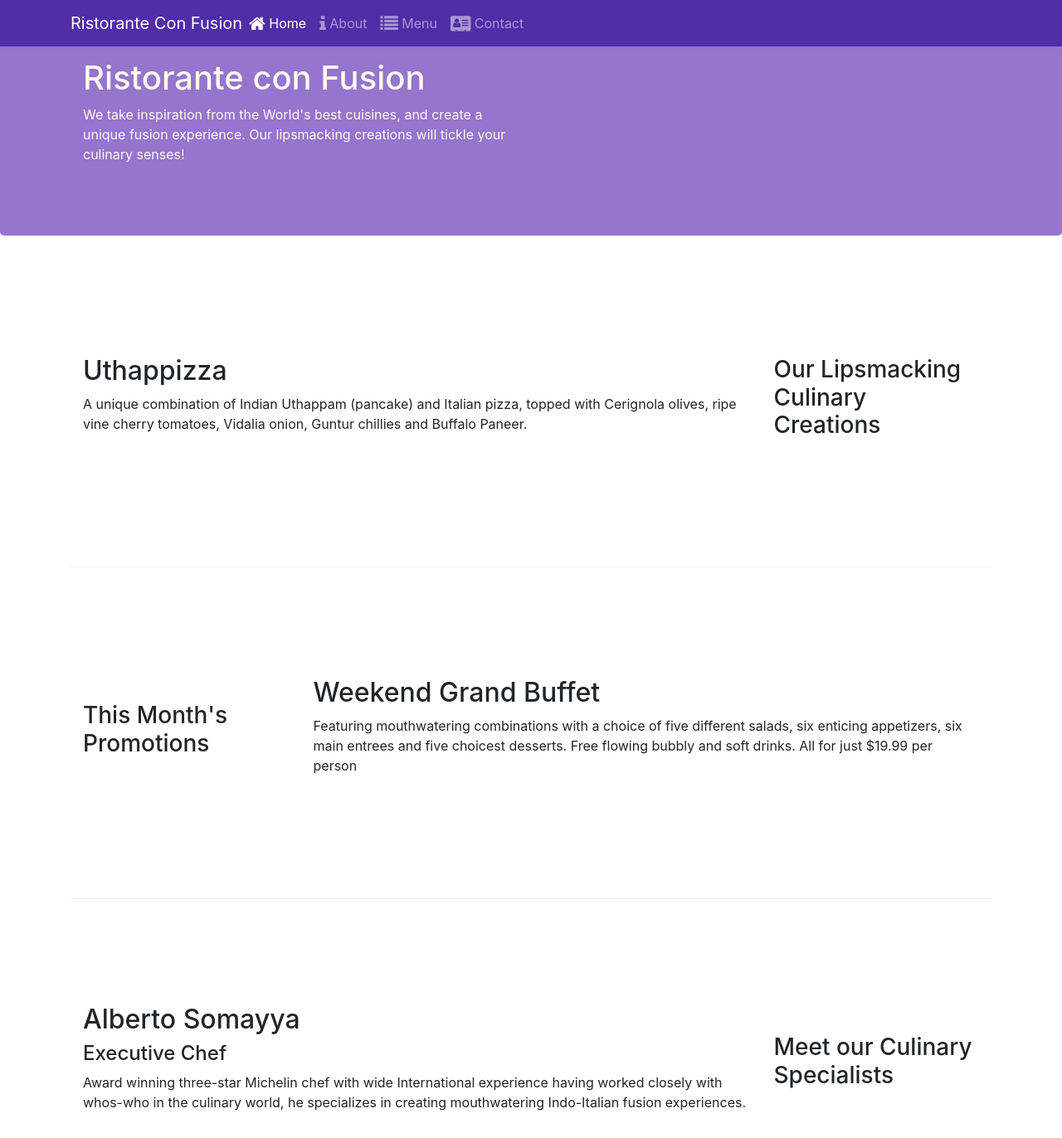
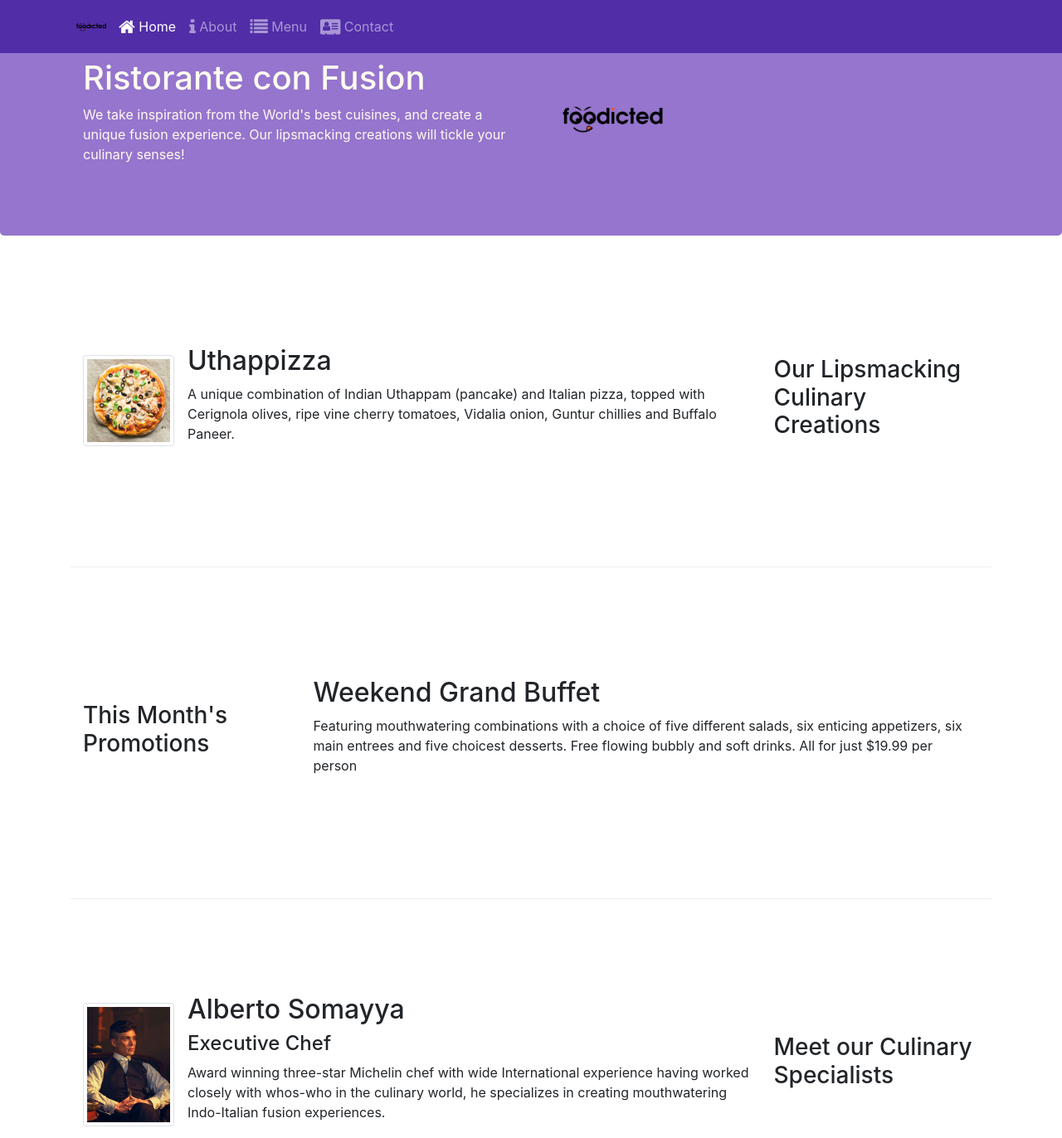
Before and after one commit to abdullahmajid5/Restaurant-Website-using-Bootstrap, a website: page index.html in a window 1280 px wide. Shown: the top 1372 px of the page at 83% size. Drawn offline with nearby package versions, Linux system fonts and the light colour scheme.

Commit message:
img and media object added

```diff
--- a/index.html
+++ b/index.html
@@ -21,7 +21,7 @@
           <button class="navbar-toggler" type="button" data-toggle="collapse" data-target="#Navbar">
               <span class="navbar-toggler-icon"></span>
           </button>
-          <a class="navbar-brand mr-auto" href="#">Ristorante Con Fusion</a>
+          <a class="navbar-brand mr-auto" href="#"><img src="img/foodlogo.png" width="50"></a>
             <div class="collapse navbar-collapse" id="Navbar">
                <ul class="navbar-nav mr-auto">
                   <li class="nav-item active"><a class="nav-link" href="#"><span class="fa fa-home fa-lg"></span> Home</a></li>
@@ -39,7 +39,8 @@
                     <h1>Ristorante con Fusion</h1>
                     <p>We take inspiration from the World's best cuisines, and create a unique fusion experience. Our lipsmacking creations will tickle your culinary senses!</p>
                 </div>
-                <div class="col-12 col-sm">
+                <div class="col-12 col-sm align-self-center">
+                    <img src="img/foodlogo.png" class="img-fluid" width="167">
                 </div>
             </div>
         </div>
@@ -51,8 +52,15 @@
                 <h3>Our Lipsmacking Culinary Creations</h3>
             </div>
             <div class="col col-sm order-sm-first col-md">
-                <h2>Uthappizza</h2>
-                <p>A unique combination of Indian Uthappam (pancake) and Italian pizza, topped with Cerignola olives, ripe vine cherry tomatoes, Vidalia onion, Guntur chillies and Buffalo Paneer.</p>
+                <div class="media">
+                    <img class="d-flex mr-3 img-thumbnail align-self-center" src="img/pizza.jpg" alt="pizza" width="110" height="110">
+                    <div class="media-body">
+                        <h2 class="mt-0">Uthappizza</h2>
+                        <p>A unique combination of Indian Uthappam (pancake) and Italian pizza, topped with Cerignola olives, ripe vine cherry tomatoes, Vidalia onion, Guntur chillies and Buffalo Paneer.</p>
+                    </div>
+
+                </div>
+
             </div>
         </div>
 
@@ -72,9 +80,17 @@
                 <h3>Meet our Culinary Specialists</h3>
             </div>
             <div class="col order-sm-first col-sm col-md">
-                <h2>Alberto Somayya</h2>
-                <h4>Executive Chef</h4>
-                <p>Award winning three-star Michelin chef with wide International experience having worked closely with whos-who in the culinary world, he specializes in creating mouthwatering Indo-Italian fusion experiences. </p>
+                <div class="media">
+                    <img class="d-flex mr-3 img-thumbnail align-self-center" src="img/shelby.jpg" alt="thomas shelby" width="110" height="110">
+                    <div class="media-body">
+                        <h2 class="mt-0">Alberto Somayya</h2>
+                        <h4 class="mt-0">Executive Chef</h4>
+                        <p>Award winning three-star Michelin chef with wide International experience having worked closely with whos-who in the culinary world, he specializes in creating mouthwatering Indo-Italian fusion experiences. </p>
+                    </div>
+
+                </div>
+
+
             </div>
         </div>
     </div>
```
Also changed, not shown: aboutus.html (+3 -2 lines), contactus.html (+3 -2 lines), img/buffet.png (added), img/foodlogo.png (added), img/pizza.jpg (added), img/shelby.jpg (added), 1 other file.
